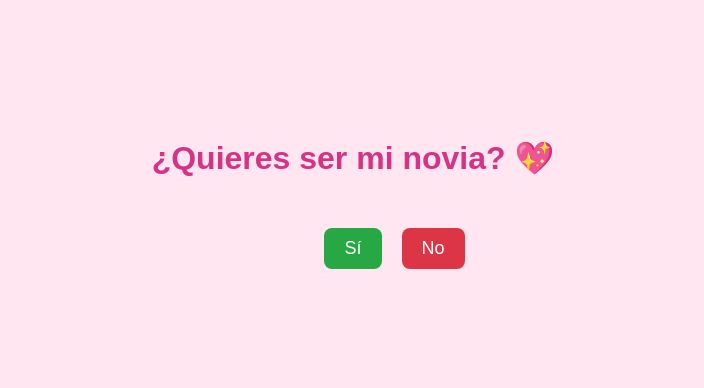
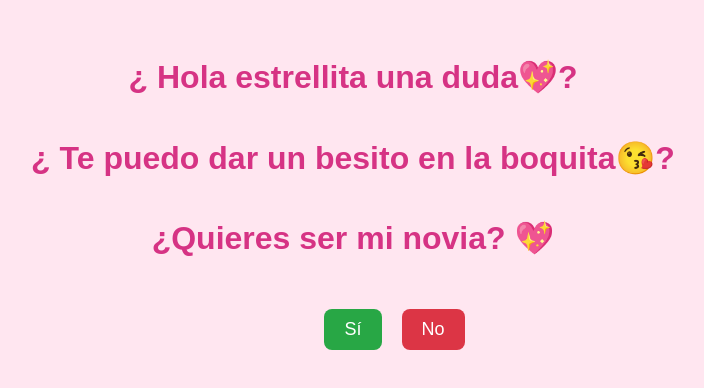
Before and after one commit to kdamiang/besos-de-estrellota, a plain HTML site: page index.html in a window 1280 px wide. Shown: the part 210-598 px from the top of the page, without its empty margins (287-991 px from the left). Drawn offline with Linux system fonts and the light colour scheme.

Commit message:
Update index.html

```diff
--- a/index.html
+++ b/index.html
@@ -2,7 +2,8 @@
 <html lang="es">
 <head>
   <meta charset="UTF-8">
-  <title>¿Quieres ser mi novia?</title>
+  <h1>¿ Hola estrellita una duda💖? </h1>
+    <h1>¿ Te puedo dar un besito en la boquita😘?</h1>
   <style>
     body {
       text-align: center;
```
